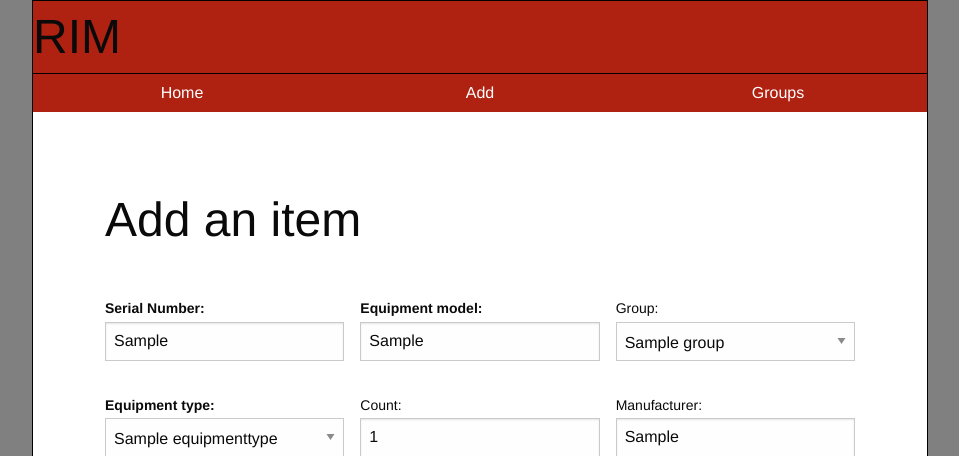
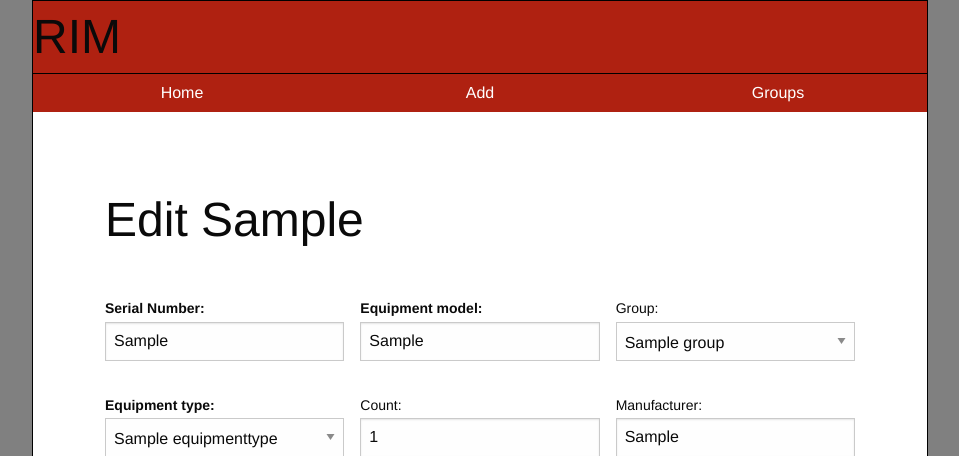
Before and after one commit to mostateresnet/rimproject, a Django app: page /edit/1 in a window 1280 px wide. Shown: the top 456 px of the page, without its empty margins (160-1119 px from the left). Run offline with Django 3.2, Linux system fonts and the light colour scheme; tables that the repository leaves empty hold one stand-in row (values such as "Sample post").

Commit message:
Fix title on add/edit page

```diff
--- a/rim/templates/rim/edit.html
+++ b/rim/templates/rim/edit.html
@@ -8,7 +8,15 @@
 {% endblock %}
 
 {% block content %}
-    <div class='addtitle'>{% trans 'Add an item' %}</div>
+    <div class='addtitle'>
+        {% if object.pk %}
+            {% blocktrans with equipment_name=equipment|stringformat:'s' %}
+                Edit {{ equipment_name }}
+            {% endblocktrans %}
+        {% else %}
+            {% trans 'Add an item' %}
+        {% endif %}
+    </div>
     <div class='addform'>
         <form method=POST class='addform'> {% csrf_token %}
             {{ form.non_field_errors }}
```
